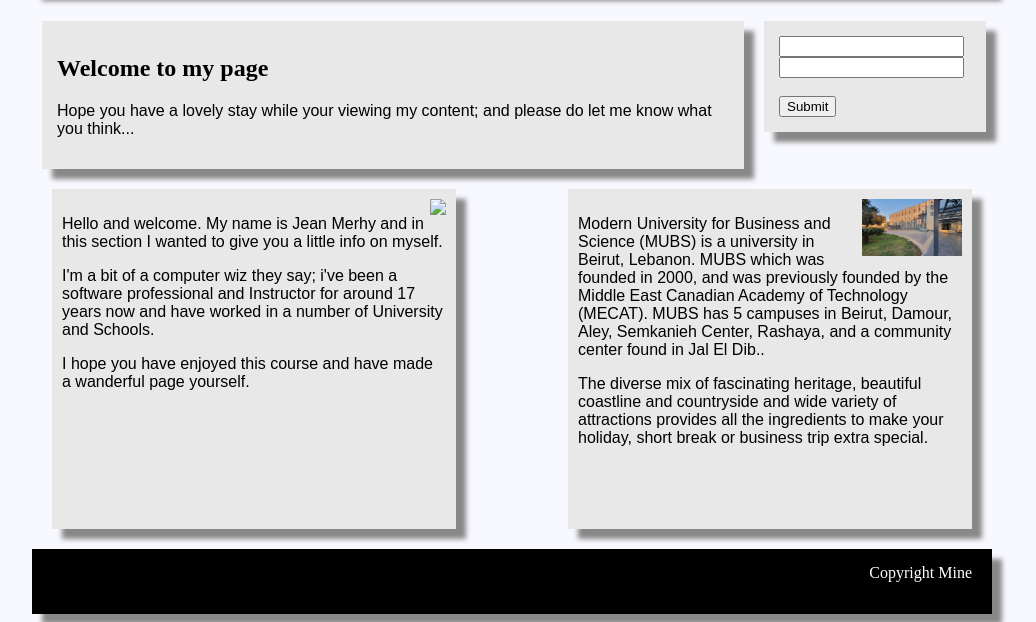
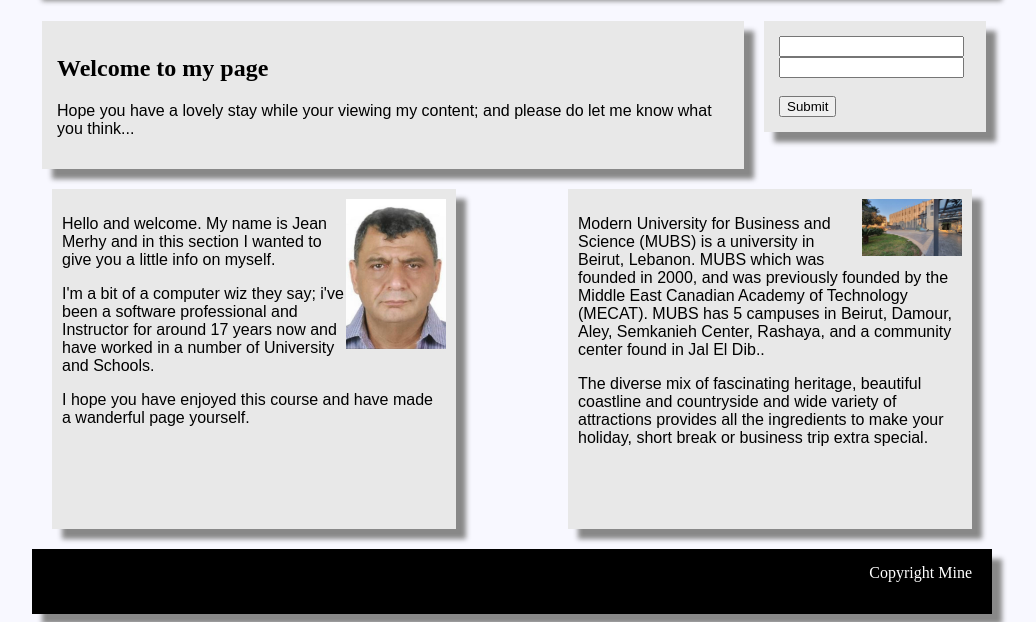
Before and after one commit to steamjym/MUBSweb, a plain HTML site: page index.html in a window 1280 px wide. Shown: the part 237-859 px from the top of the page, without its empty margins (128-1164 px from the left). Drawn offline with Linux system fonts and the light colour scheme.

Commit message:
Add files via upload

```diff
--- a/index.html
+++ b/index.html
@@ -34,7 +34,7 @@
         <div class="clear"></div>
 
         <div id="leftDiv">
-            <a href="https://merhyjean.github.io/cv/"><img src="jean.png"></a>
+            <a href="https://merhyjean.github.io/cv/"><img src="jean.jpg"></a>
             <p>Hello and welcome. My name is Jean Merhy and in this section I wanted to give you a little info on myself.</p>
             <p>I'm a bit of a computer wiz they say; i've been a software professional and Instructor  for around 17 years now and have worked in a number of University and Schools.</p>
             <p>I hope you have enjoyed this course and have made a wanderful page yourself.</p>
```
